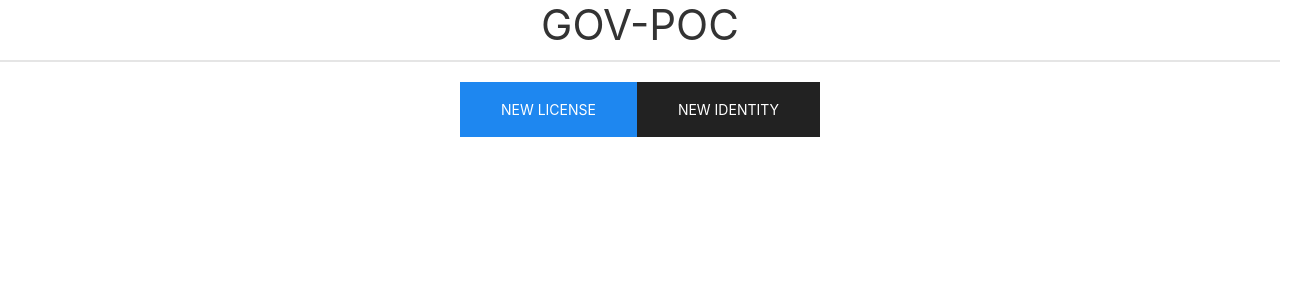
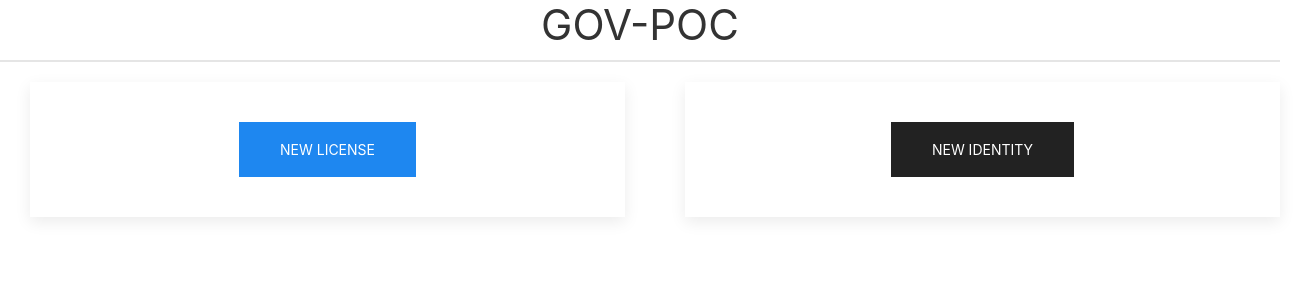
Before and after one commit to Artemas-Muzanenhamo/gov-poc-ui, an Angular app: page / in a window 1280 px wide. Shown: the top 300 px of the page, 1310 px wide, since content can reach past the window. Built offline with nearby package versions, Linux system fonts and the light colour scheme.

Commit message:
add ui grid

```diff
--- a/src/app/app.component.html
+++ b/src/app/app.component.html
@@ -1,6 +1,16 @@
-<!--The content below is only a placeholder and can be replaced.-->
 <div style="text-align:center">
   <h1 id="headline" class="uk-heading-divider"><span>{{ title }}</span></h1>
-  <button id="new-license" class="uk-button uk-button-primary uk-button-large">{{newLicense}}</button>
-  <button id="new-identity" class="uk-button uk-button-secondary uk-button-large">{{newIdentity}}</button>
 </div>
+
+<div class="uk-grid-medium uk-child-width-expand@s uk-text-center" uk-grid>
+  <div id="new-license-grid">
+    <div class="uk-card uk-card-default uk-card-body">
+      <button id="new-license" class="uk-button uk-button-primary uk-button-large">{{newLicense}}</button>
+    </div>
+  </div>
+  <div id="new-identity-grid">
+    <div class="uk-card uk-card-default uk-card-body">
+      <button id="new-identity" class="uk-button uk-button-secondary uk-button-large">{{newIdentity}}</button>
+    </div>
+  </div>
+</div>
```
Also changed, not shown: 1 other file (tests, documents, lock files or other folders).
